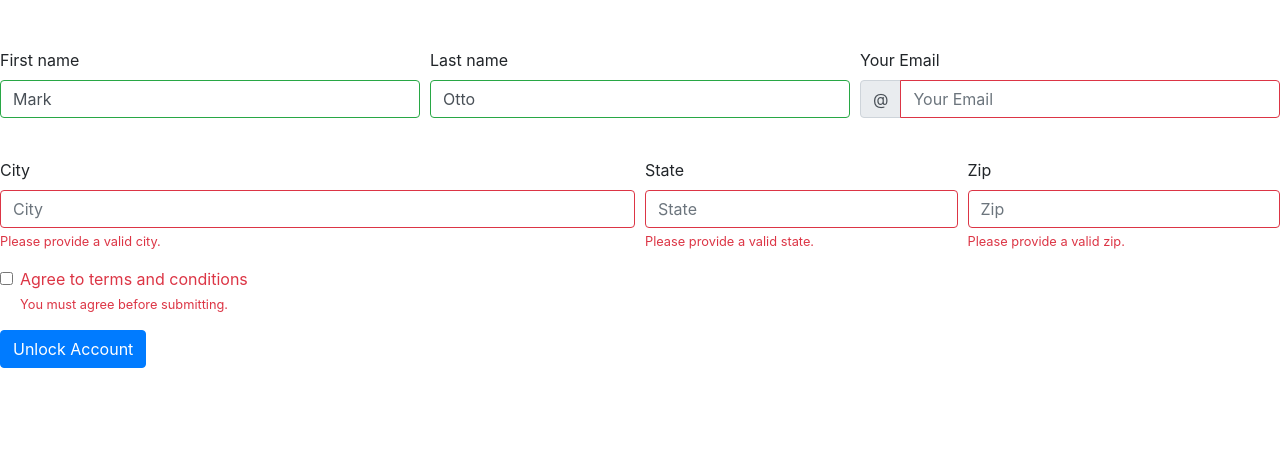
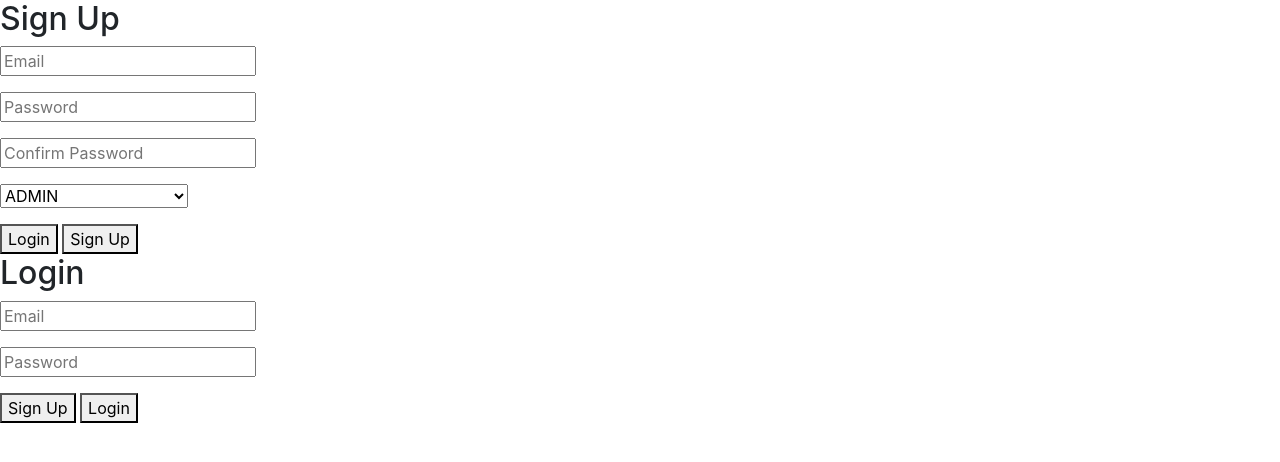
Before and after one commit to CS-2340-68B/DonationTrackers_Reset, a Flask app: page / in a window 1280 px wide. Shown: the top 462 px of the page. Run offline with Flask 2, Linux system fonts and the light colour scheme; some libraries are stand-ins or nearby versions.

Commit message:
general login html file

```diff
--- a/templates/index.html
+++ b/templates/index.html
@@ -1,68 +1,65 @@
 {% extends "layout.html" %}
-
 {% block body %}
 
-<!-- Code -->
-<br><br>
+<!-- Import the files from static -->
+<link href="{{ url_for('static', filename='../static/stylesheet/login.css') }}" rel="stylesheet">
+<script type="text/javascript" src=" {{ url_for('static', filename='../static/functions/login.js') }}"></script>
 
-<form>
-  <div class="form-row">
-    <div class="col-md-4 mb-3">
-      <label for="userFirstName">First name</label>
-      <input type="text" class="form-control is-valid" id="userFirstName" placeholder="First name" value="Mark" required>
+<!-- Main Code -->
+<div id="back">
+  <div class="backRight"></div>
+  <div class="backLeft"></div>
+</div>
 
+<div id="slideBox">
+  <div class="topLayer">
+    <div class="left">
+      <div class="content">
+        <h2>Sign Up</h2>
+        <form id="signup_form" method="post" enctype="multipart/form-data" onsubmit="return false;">
+			<div class="form-group">
+				<input id="email_signup" type="text" placeholder="Email"/>
 			</div>
-    <div class="col-md-4 mb-3">
-      <label for="userLastName">Last name</label>
-      <input type="text" class="form-control is-valid" id="userLastName" placeholder="Last name" value="Otto" required>
-
+          	<div class="form-group">
+				<input type="text" placeholder="Password" />
 			</div>
-    <div class="col-md-4 mb-3">
-      <label for="userEmail">Your Email</label>
-      <div class="input-group">
-        <div class="input-group-prepend">
-          <span class="input-group-text" id="inputGroupPrepend3">@</span>
+			<div class="form-group">
+				<input type="text" placeholder="Confirm Password" />
 			</div>
-        <input type="text" class="form-control is-invalid" id="userEmail" placeholder="Your Email" aria-describedby="inputGroupPrepend3" required>
+			<div class="form-group">
+				<select id="userType" data-selected="">
+					<option value="ADMIN">ADMIN</option>
+					<option value="LOCATIONEMPLOYEE">LOCATIONEMPLOYEE</option>
+					<option value="USER">USER</option>
+					<option value="MANAGER">MANAGER</option>
+				</select>
+			</div>
+        </form>
+		<div class="floatRight">
+			<button id="goLeft" class="off">Login</button>
+			<button type="submit" value="signup" >Sign Up</button>
 		</div>
       </div>
     </div>
-  <br>
-  <div class="form-row">
-    <div class="col-md-6 mb-3">
-      <label for="validationServer03">City</label>
-      <input type="text" class="form-control is-invalid" id="validationServer03" placeholder="City" required>
-      <div class="invalid-feedback">
-        Please provide a valid city.
+    <div class="right">
+      <div class="content">
+        <h2>Login</h2>
+        <form id="signin-form" action="/signin" method="POST" enctype="multipart/form-data">
+          <div class="form-group">
+            <input type="text" placeholder="Email" name="email_signin" />
           </div>
+		  <div class="form-group">
+            <input type="text" placeholder="Password" name="password_signin" />
           </div>
-    <div class="col-md-3 mb-3">
-      <label for="validationServer04">State</label>
-      <input type="text" class="form-control is-invalid" id="validationServer04" placeholder="State" required>
-      <div class="invalid-feedback">
-        Please provide a valid state.
-      </div>
-    </div>
-    <div class="col-md-3 mb-3">
-      <label for="validationServer05">Zip</label>
-      <input type="text" class="form-control is-invalid" id="validationServer05" placeholder="Zip" required>
-      <div class="invalid-feedback">
-        Please provide a valid zip.
+        </form>
+		<div class="floatRight">
+			<button id="goRight" class="off">Sign Up</button>
+          	<button type="submit" value="submit">Login</button>
 		</div>
       </div>
     </div>
-  <div class="form-group">
-    <div class="form-check">
-      <input class="form-check-input is-invalid" type="checkbox" value="" id="invalidCheck3" required>
-      <label class="form-check-label" for="invalidCheck3">
-        Agree to terms and conditions
-      </label>
-      <div class="invalid-feedback">
-        You must agree before submitting.
   </div>
 </div>
-  </div>
-  <button class="btn btn-primary" type="submit">Unlock Account</button>
-</form>
-
+<!-- End Code -->
+</script>
 {% endblock %}
```
Lines whose indentation alone changed are shown as unchanged.
